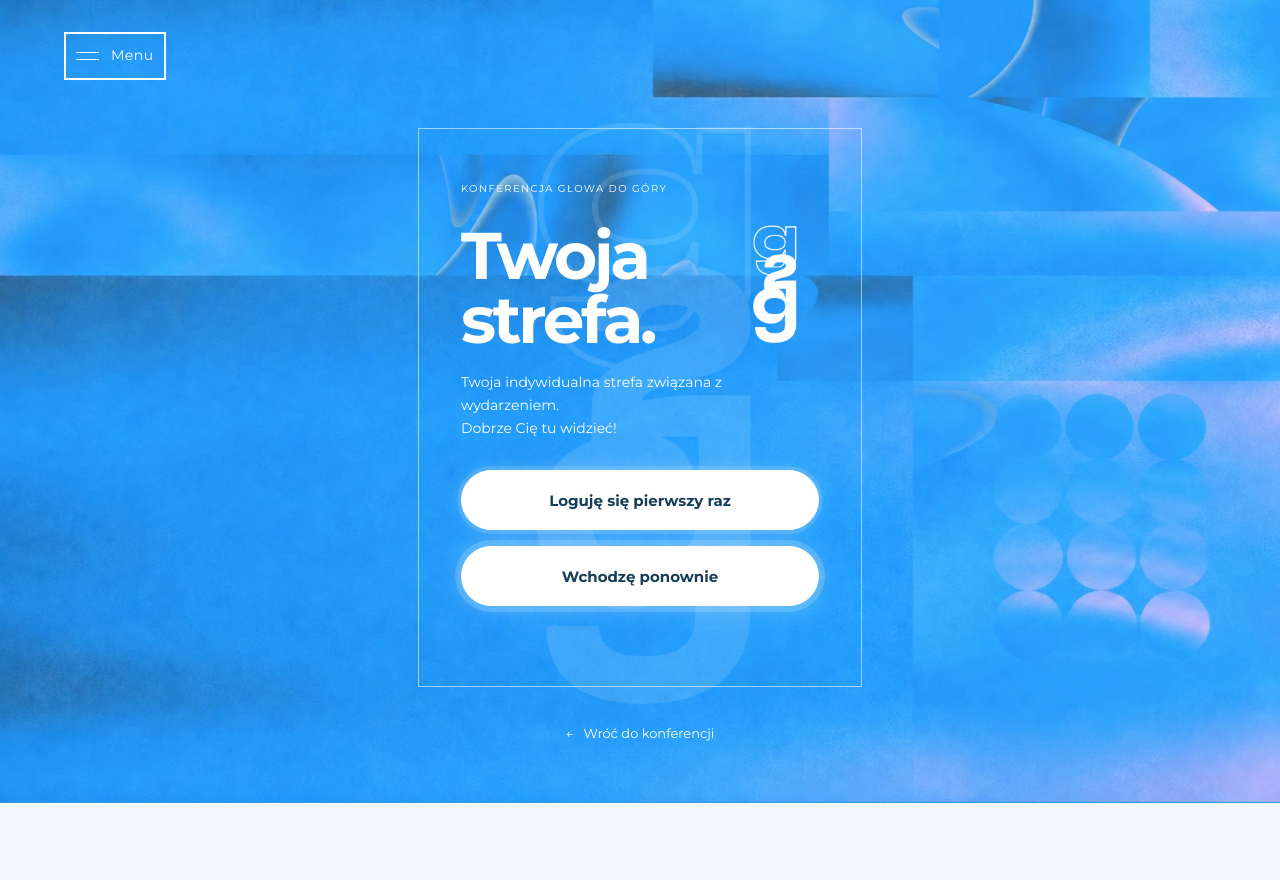
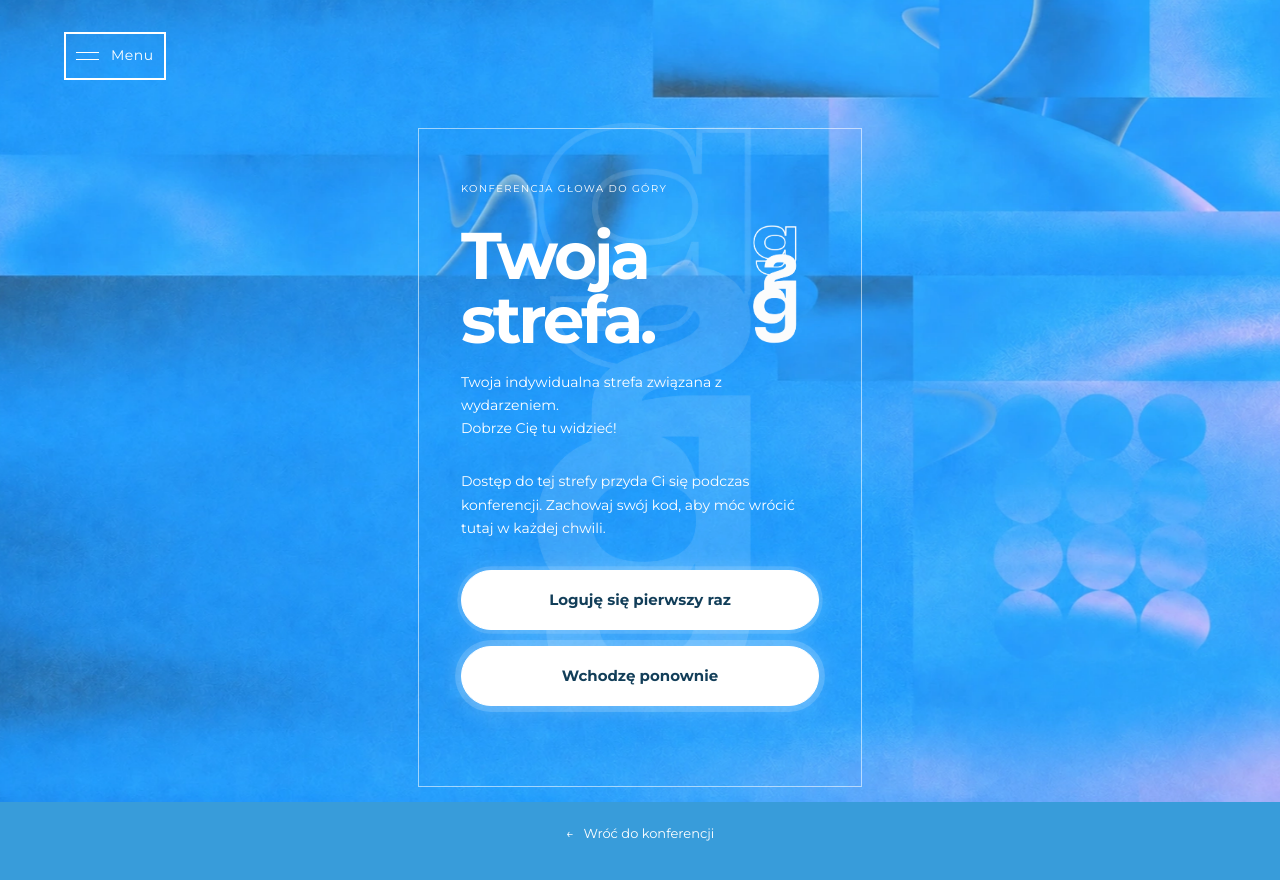
Before and after one commit to pawelsuchodolskizsti-cmd/konferencja-g2g, a Next.js app: page /uczestnik in a window 1280 px wide. Shown: the top 880 px of the page. Before the commit the page ends 803 px from the top, so only its background shows below. Built offline with nearby package versions, Linux system fonts and the light colour scheme.

Commit message:
Przypomnienie o zachowaniu kodu do strefy uczestnika

```diff
--- a/src/app/uczestnik/page.tsx
+++ b/src/app/uczestnik/page.tsx
@@ -37,6 +37,10 @@ export default function Page() {
             <br />
             Dobrze Cię tu widzieć!
           </p>
+          <p className={styles.intro}>
+            Dostęp do tej strefy przyda Ci się podczas konferencji. Zachowaj
+            swój kod, aby móc wrócić tutaj w każdej chwili.
+          </p>
           <ParticipantLogin />
         </div>
         <Link href="/" className={styles.back}>
```
